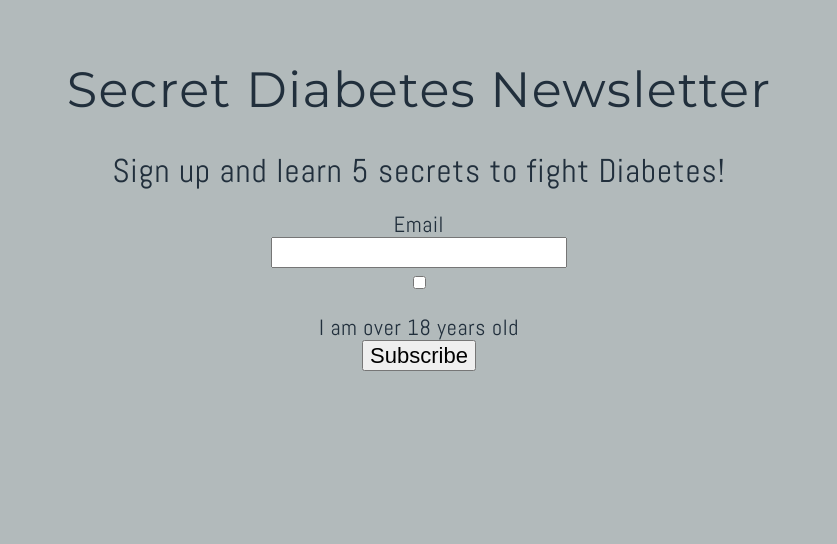
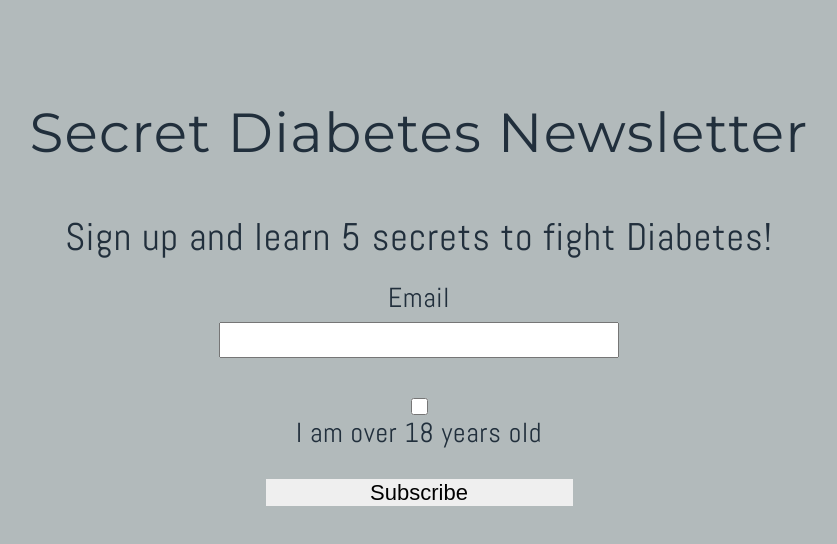
Before and after one commit to tuantran-itmd362/Lab3, a plain HTML site: page index.html in a window 1280 px wide. Shown: the whole page, without its empty margins (221-1058 px from the left). Drawn offline with nearby package versions, Linux system fonts and the light colour scheme.

Commit message:
Lab 3 submission

```diff
--- a/css/screen.css
+++ b/css/screen.css
@@ -222,12 +222,52 @@ label {
   display: block;
   font-size:1.0em;
   letter-spacing: 0.75px;
+  /*padding-top: 25px;
+  padding-bottom: 5px;*/
+}
+
+#input-email, #input-age-verification{
   padding-top: 20px;
 }
-
 #content{
   font-family: 'Abel', Arial, sans-serif;
   text-align: center;
+}
+input[type=submit]{
+  border: none;
+  margin: 1.0em;
+}
+
+@media only screen and (min-width: 768px){
+  h1{
+    font-size: 2.5em;
+    padding-top: 70px;
+  }
+  p{
+    font-size: 1.75em;
+    padding-top: 45px;
+  }
+  label{
+    font-size: 1.25em;
+  }
+  input[type=email]{
+    width: 32%;
+    line-height: 30px;
+    margin: 0.5em;
+  }
+  #input-email, #input-age-verification{
+    padding-top: 25px;
+  }
+
+  #age-verification{
+    width: 17px;
+    height: 17px;
+  }
+  input[type=submit]{
+    border: none;
+    width: 25%;
+    margin: 1.5em;
+  }
 }
 
 /* ===== LAYOUT STYLES ====== */
```
